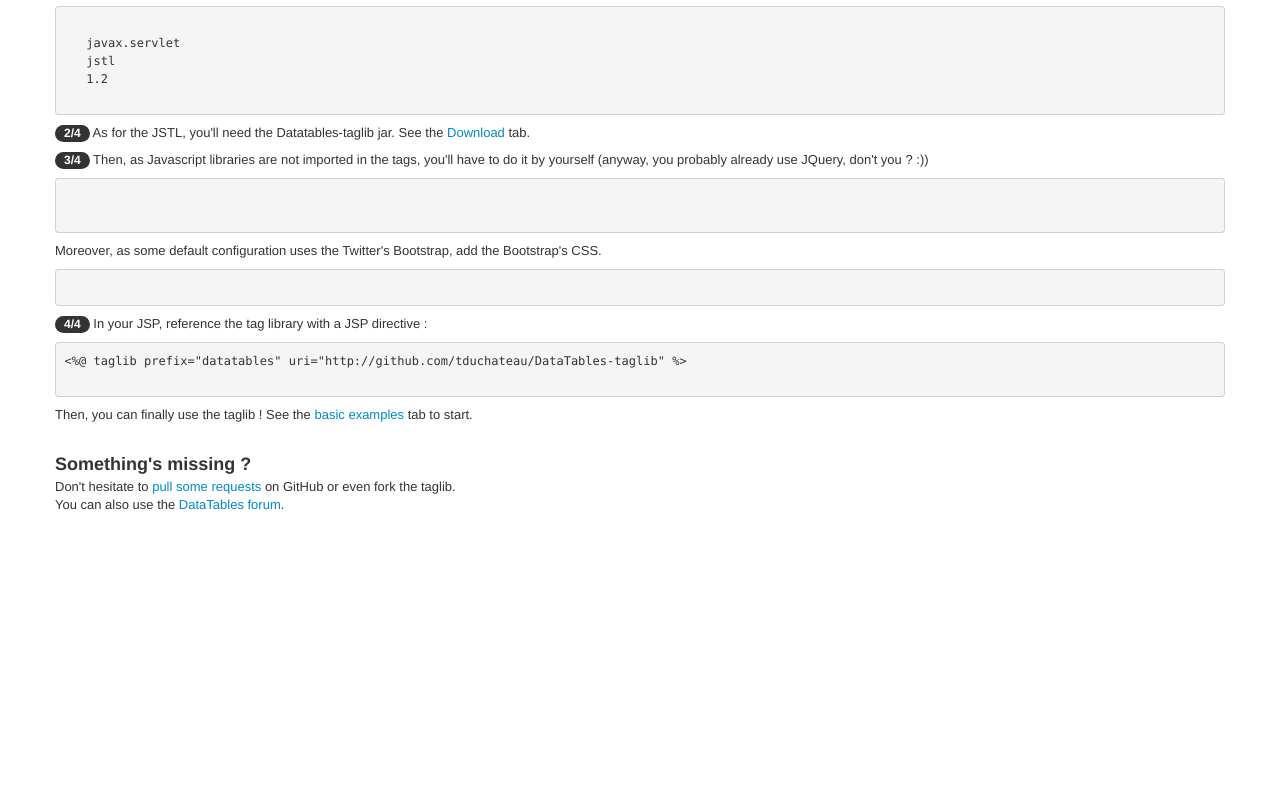
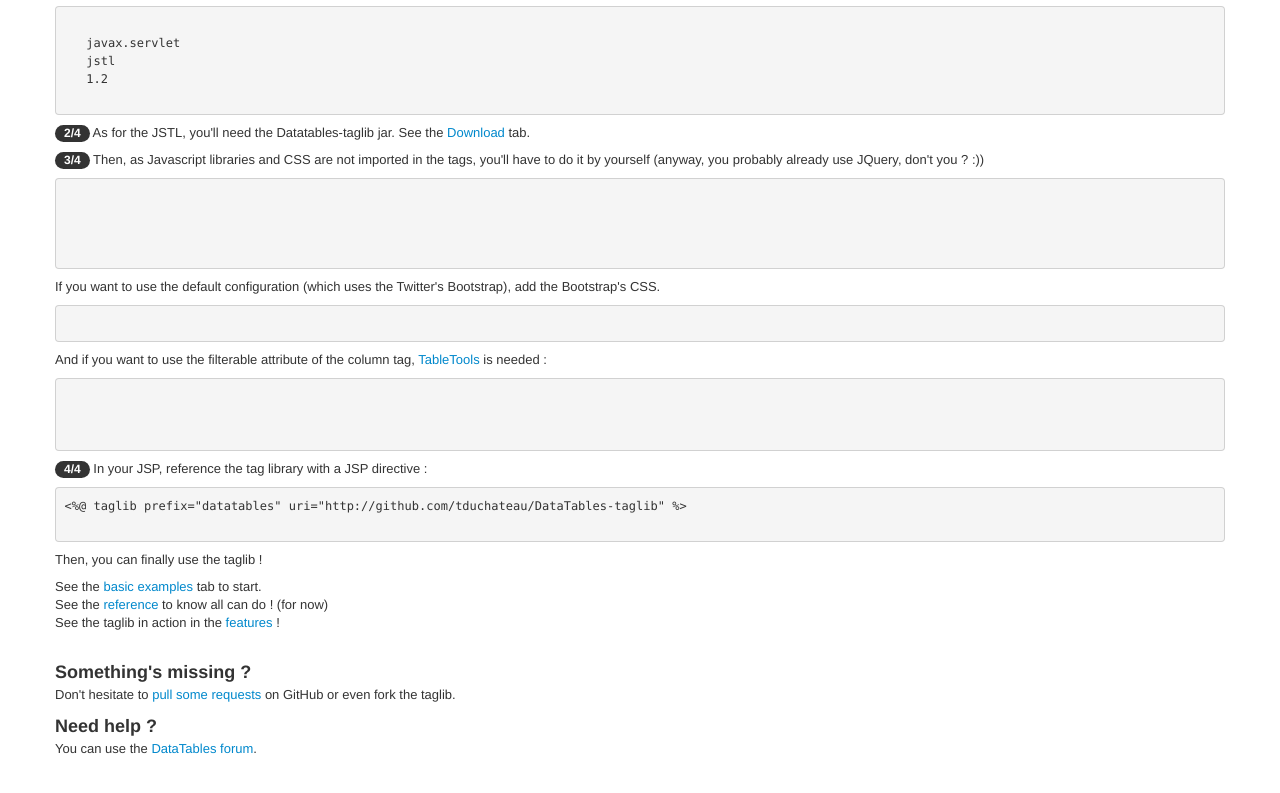
Before and after one commit to tduchateau/DataTables-taglib, a plain HTML site: page index.html in a window 1280 px wide. Shown: the part 3298-4091 px from the top of the page. Before the commit the page ends 4050 px from the top, so only its background shows below. Drawn offline with nearby package versions, Linux system fonts and the light colour scheme; files that its build step writes are made by us from their sources.

Commit message:
Site update

```diff
--- a/index.html
+++ b/index.html
@@ -149,20 +149,32 @@
                <span class="badge badge-inverse">2/4</span> As for the JSTL, you'll need the Datatables-taglib jar. See the <a href="download.html">Download</a> tab.
             </p>
             <p>
-               <span class="badge badge-inverse">3/4</span> Then, as Javascript libraries are not imported in the tags, you'll have to do it by yourself (anyway, you probably already use JQuery, don't you ? :))
+               <span class="badge badge-inverse">3/4</span> Then, as Javascript libraries and CSS are not imported in the tags, you'll have to do it by yourself (anyway, you probably already use JQuery, don't you ? :))
             </p>
             <p>
 <pre class="brush: xml">
-<script src="/js/jquery-1.7.1.min.js"></script>
-<script src="/js/jquery.dataTables.js"></script>
+<link href="/css/jquery.dataTables.css" rel="stylesheet">
+
+<script src="/js/jquery-1.7.2.min.js"></script>
+<script src="/js/jquery.dataTables.min.js"></script>
 </pre>
             </p>
             <p>
-               Moreover, as some default configuration uses the Twitter's Bootstrap, add the Bootstrap's CSS.
+               If you want to use the default configuration (which uses the Twitter's Bootstrap), add the Bootstrap's CSS.
             </p>
             <p>
 <pre class="brush: xml">
-<link href="css/bootstrap.min.css" rel="stylesheet" />
+<link href="/css/bootstrap.min.css" rel="stylesheet" />
+</pre>
+            </p>
+            <p>
+               And if you want to use the filterable attribute of the column tag, <a href="http://datatables.net/extras/tabletools/">TableTools</a> is needed :
+            </p>
+            <p>
+<pre class="brush: xml">
+<link href="/css/jquery.dataTables.TableTools.css" rel="stylesheet">
+
+<script src="/js/jquery.dataTables.TableTools.js"/></script>
 </pre>
             </p>
             <p>
@@ -174,7 +186,12 @@
 </pre>
             </p>
             <p>
-               Then, you can finally use the taglib ! See the <a href="basic.html">basic examples</a> tab to start.
+               Then, you can finally use the taglib !
+            </p>
+            <p>
+              See the <a href="basic.html">basic examples</a> tab to start.<br />
+              See the <a href="reference.html">reference</a> to know all can do ! (for now)<br />
+              See the taglib in action in the <a href="features.html">features</a> !<br />
             </p>
          </div>
       </div>
@@ -186,7 +203,15 @@
             <h3>Something's missing ?</h3>
             <p>
                Don't hesitate to <a href="https://github.com/tduchateau/DataTables-Taglib/pulls">pull some requests</a> on GitHub or even fork the taglib.<br />
-               You can also use the <a href="http://datatables.net/forums/discussion/10138/jsp-taglib-for-datatables#Item_1">DataTables forum</a>.<br />
+            </p>
+         </div>
+      </div>
+
+      <div class="row">
+         <div class="span12">
+            <h3>Need help ?</h3>
+            <p>
+               You can use the <a href="http://datatables.net/forums/discussion/10138/">DataTables forum</a>.
             </p>
          </div>
       </div>
```
Also changed, not shown: reference.html (+2 -1 lines).
